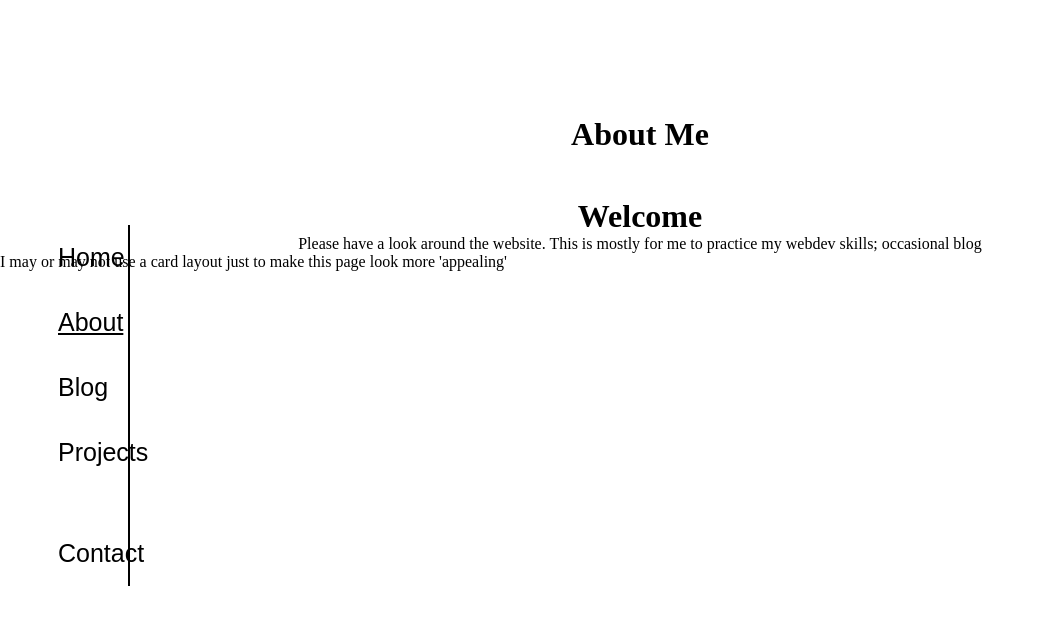
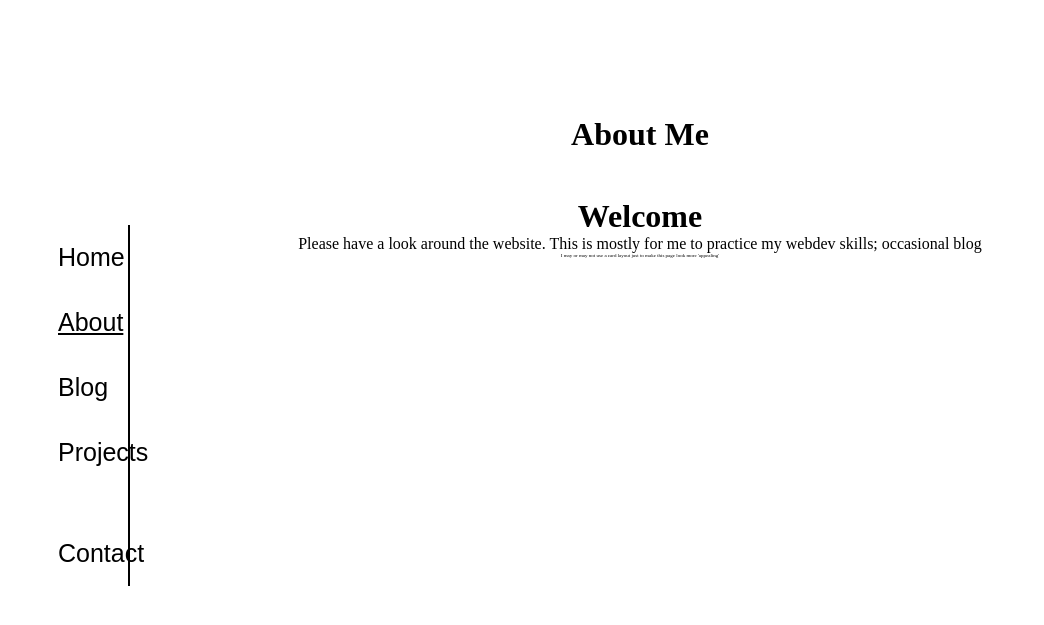
Before and after one commit to Illcarious/Illcarious.github.io, a Jekyll site: the page built from index.html, in a window 1280 px wide. Shown: the top 625 px of the page, without its empty margins (0-1044 px from the left). Built offline with Jekyll 4.4.1, drawn with Linux system fonts in a browser that asks for light colours.

Commit message:
Update default.html

```diff
--- a/_layouts/default.html
+++ b/_layouts/default.html
@@ -19,7 +19,7 @@
 			<div class="content">
 				<div class="title"><h1>About Me</h1></div>
 				<div class="description">{{ content }}</div>
-				<p>I may or may not use a card layout just to make this page look more 'appealing'</p>
+				<p style="font-size: 5px; text-align: center;">I may or may not use a card layout just to make this page look more 'appealing'</p>
 				<!--
 				<div>
 				    {% for post in site.posts %}
```
